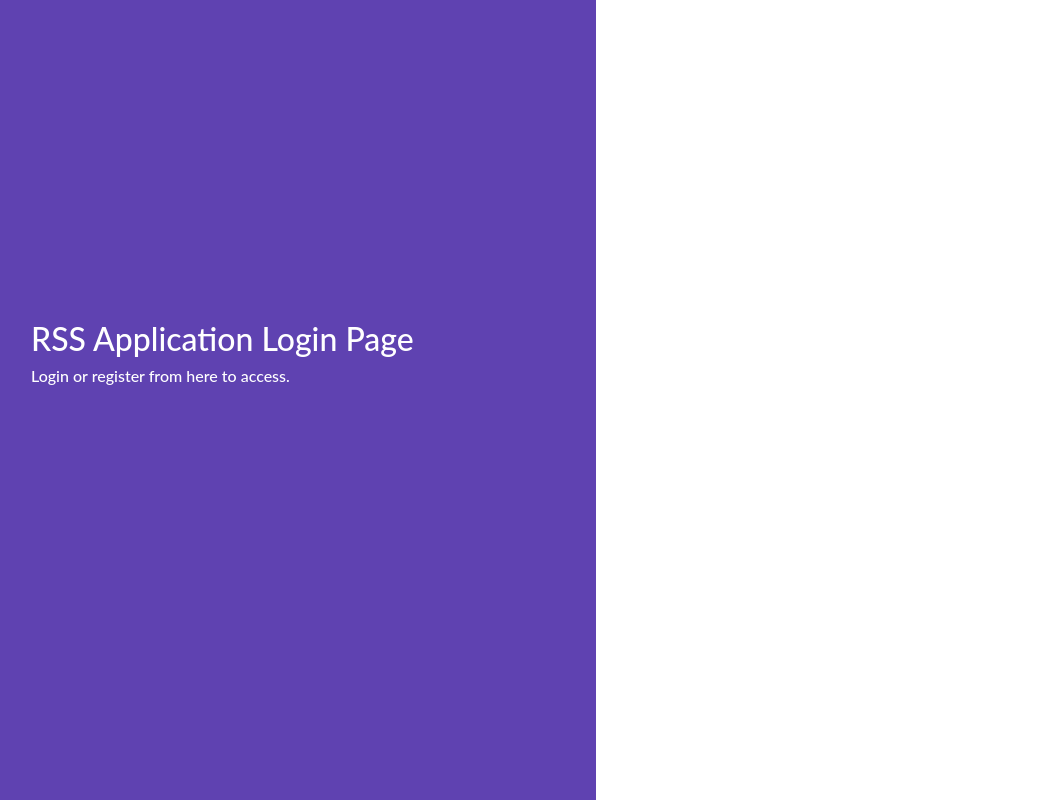
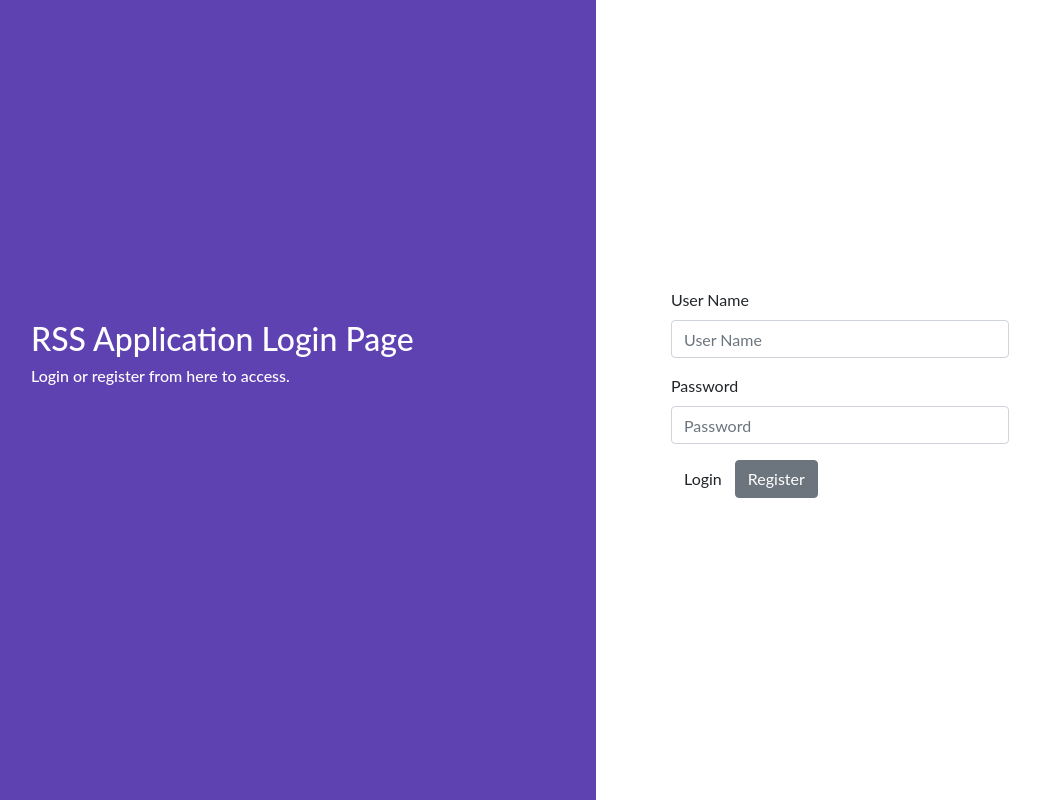
Before and after one commit to amckean12/rss-ui, a React (Create React App) app: page / in a window 1280 px wide. Shown: the whole page, without its empty margins (44-1084 px from the left). Built offline with nearby package versions, Linux system fonts and the light colour scheme.

Commit message:
Adds login form

```diff
--- a/src/components/form_component.jsx
+++ b/src/components/form_component.jsx
@@ -3,8 +3,20 @@ import React from 'react';
 
 const FormComponent = (props) => {
     return(
-        <div className={`${props.block}__inner`}>
-        </div>
+        <section className="form-section">
+            <form className="form">
+                <div class="form-group">
+                    <label>User Name</label>
+                     <input type="text" class="form-control" placeholder="User Name" />
+                </div>
+                <div class="form-group">
+                     <label>Password</label>
+                     <input type="password" class="form-control" placeholder="Password" />
+                </div>
+                <button type="submit" class="btn btn-black">Login</button>
+                <button type="submit" class="btn btn-secondary">Register</button>
+            </form>
+        </section>
     )
 }
 
--- a/src/styles/components/login.scss
+++ b/src/styles/components/login.scss
@@ -1,5 +1,6 @@
 .login {
     height: 100%;
+
     // Heading Component
     &__main-heading-container{
         background-color: #5F42B1;
@@ -18,4 +19,9 @@
     }
 
     // Form Side
+    .form-section {
+        margin-top: 18rem;
+        padding: 0 60px;
+        width: 75%;
+    }
 }
```
